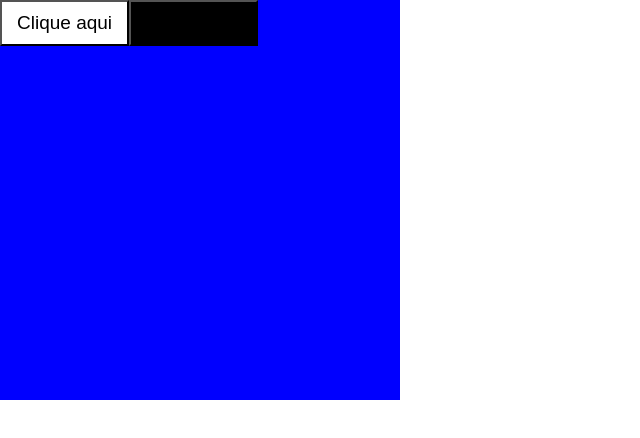
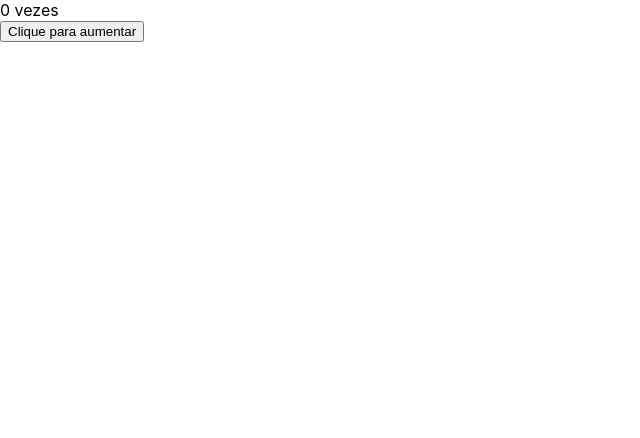
Before and after one commit to pedrosilva08/ReactJS, a React (Create React App) app in the folder react1/: page / in a window 1280 px wide. Shown: the top 438 px of the page, without its empty margins (0-640 px from the left). Built offline with nearby package versions, Linux system fonts and the light colour scheme.

Commit message:
Aplicando useState em aplicações react

```diff
--- a/react1/src/App.js
+++ b/react1/src/App.js
@@ -1,5 +1,5 @@
 //todo elemento é uum componente
-import React from 'react';
+import React, { useState } from 'react';
 import './App.css';
 import styled from 'styled-components';
 
@@ -235,6 +235,7 @@ export default App;
 
 
 //===============> aula 8 de react(styles) <====================
+/*
 const Site = styled.div`
 width:400px;
 height:400px;
@@ -256,3 +257,23 @@ function App()
   )
 };
 export default App;
+*/
+
+
+//===============> aula 9 de react(useState) <====================
+function App() {
+  //nome e ação que será feita
+  const [ contagem, setContagem ] = useState( 0 );
+
+  const botaoAction = () => {
+    setContagem(contagem + 1);
+  };
+
+  return (
+    <>
+      <div>{contagem} vezes</div>
+      <button onClick={botaoAction}>Clique para aumentar</button>
+    </>
+  )
+};
+export default App;
```
